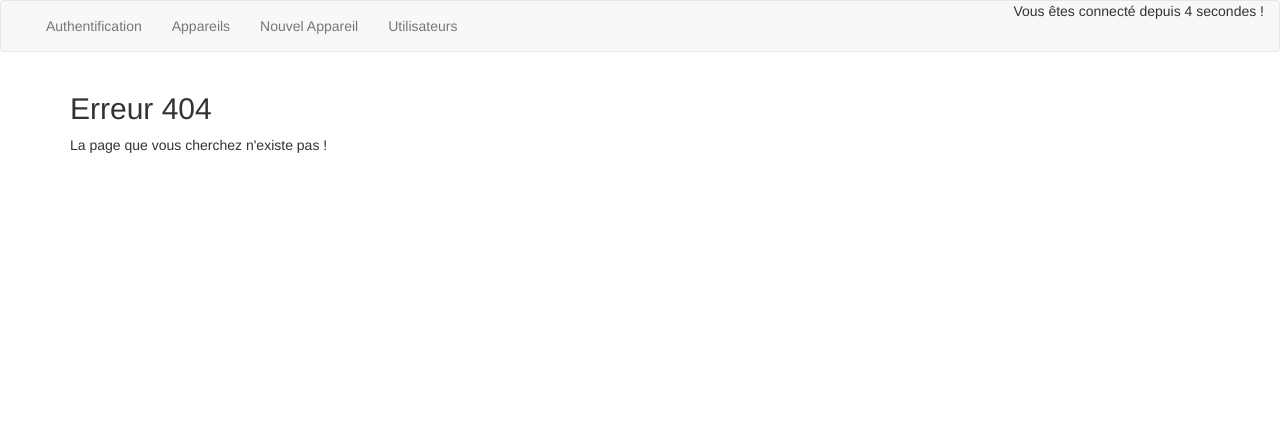
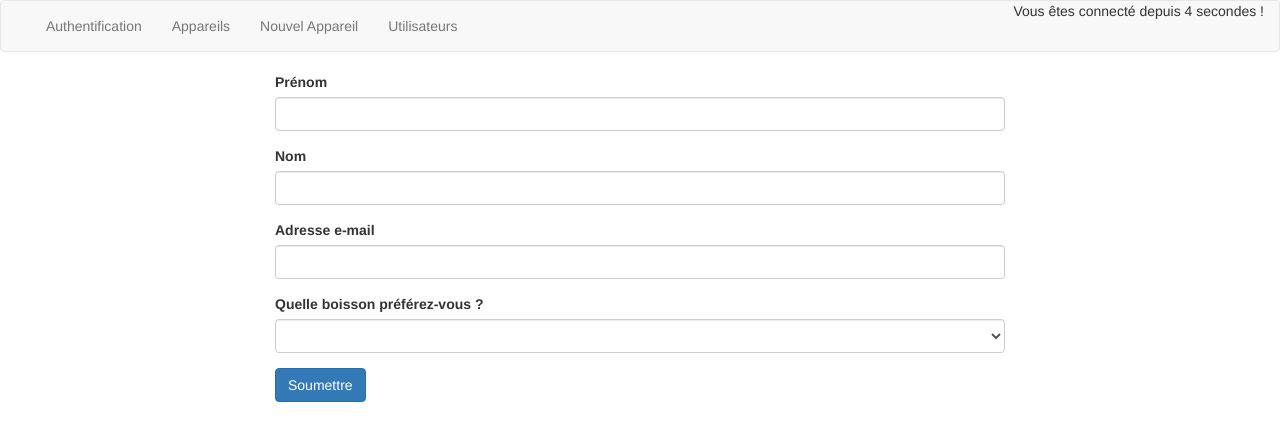
Before and after one commit to billfres/Apprentissage-Angular, an Angular app: page /new-user in a window 1280 px wide. Before the commit this address led to /not-found. Shown: the top 440 px of the page. Built offline with nearby package versions, Linux system fonts and the light colour scheme.

Commit message:
Creation du formailre AddUser avec la methode FormBuilder

```diff
--- a/src/app/app.module.ts
+++ b/src/app/app.module.ts
@@ -17,6 +17,7 @@
 import { FourOhFourComponent } from './four-oh-four/four-oh-four.component';
 import { EditAppareilComponent } from './edit-appareil/edit-appareil.component';
 import { UserListComponent } from './user-list/user-list.component';
+import { NewUserComponent } from './new-user/new-user.component';
 
 //creation des routes
 const appRoutes: Routes = [
@@ -25,6 +26,7 @@
   { path: 'edit', canActivate: [AuthGuard], component: EditAppareilComponent},
   { path: 'auth', component: AuthComponent},
   { path: 'users', component: UserListComponent },
+  { path: 'new-user', component: NewUserComponent },
   { path: '', component: AppareilViewComponent},
   { path: 'not-found', component: FourOhFourComponent},
   { path: '**', redirectTo: 'not-found' }
@@ -39,7 +41,8 @@
     SingleAppareilComponent,
     FourOhFourComponent,
     EditAppareilComponent,
-    UserListComponent
+    UserListComponent,
+    NewUserComponent
   ],
   imports: [
     BrowserModule,
--- /dev/null
+++ b/src/app/new-user/new-user.component.html
@@ -0,0 +1,24 @@
+<div class="col-sm-8 col-sm-offset-2">
+    <form [formGroup]="userForm" (ngSubmit)="onSubmitForm()">
+        <div class="form-group">
+            <label for="firstName">Prénom</label>
+            <input type="text" id="firstName" class="form-control" formControlName="firstName">
+        </div>
+        <div class="form-group">
+            <label for="lastName">Nom</label>
+            <input type="text" id="lastName" class="form-control" formControlName="lastName">
+        </div>
+        <div class="form-group">
+            <label for="email">Adresse e-mail</label>
+            <input type="text" id="email" class="form-control" formControlName="email">
+        </div>
+        <div class="form-group">
+            <label for="drinkPreference">Quelle boisson préférez-vous ?</label>
+            <select id="drinkPreference" class="form-control" formControlName="drinkPreference">
+          <option value="jus d\'orange">Jus d'orange</option>
+          <option value="jus de mangue">Jus de mangue</option>
+        </select>
+        </div>
+        <button type="submit" class="btn btn-primary">Soumettre</button>
+    </form>
+</div>
--- /dev/null
+++ b/src/app/new-user/new-user.component.ts
@@ -0,0 +1,45 @@
+import { Component, OnInit } from '@angular/core';
+import { FormBuilder, FormGroup } from '@angular/forms';
+import { UserService } from '../services/user.service';
+import { Router } from '@angular/router';
+import { User } from '../models/User.model';
+
+@Component({
+  selector: 'app-new-user',
+  templateUrl: './new-user.component.html',
+  styleUrls: ['./new-user.component.scss']
+})
+export class NewUserComponent implements OnInit {
+
+  userForm: FormGroup;
+
+  constructor(private formBuilder: FormBuilder,
+              private userService: UserService,
+              private router: Router) { }
+
+  ngOnInit() {
+    this.initForm();
+  }
+
+  initForm() {
+    this.userForm = this.formBuilder.group({
+      firstName: '',
+      lastName: '',
+      email: '',
+      drinkPreference: ''
+    });
+  }
+
+  onSubmitForm() {
+    const formValue = this.userForm.value;
+    const newUser = new User(
+      formValue['firstName'],
+      formValue['lastName'],
+      formValue['email'],
+      formValue['drinkPreference']
+    );
+    this.userService.addUser(newUser);
+    this.router.navigate(['/users']);
+  }
+
+}
--- a/src/app/user-list/user-list.component.html
+++ b/src/app/user-list/user-list.component.html
@@ -9,4 +9,5 @@
             <span *ngFor="let hobby of user.hobbies">{{ hobby }} - </span>
         </p>
     </li>
+    <a routerLink="/new-user">Nouvel utilisateur</a>
 </ul>
```
Also changed, not shown: src/app/new-user/new-user.component.scss (added).
